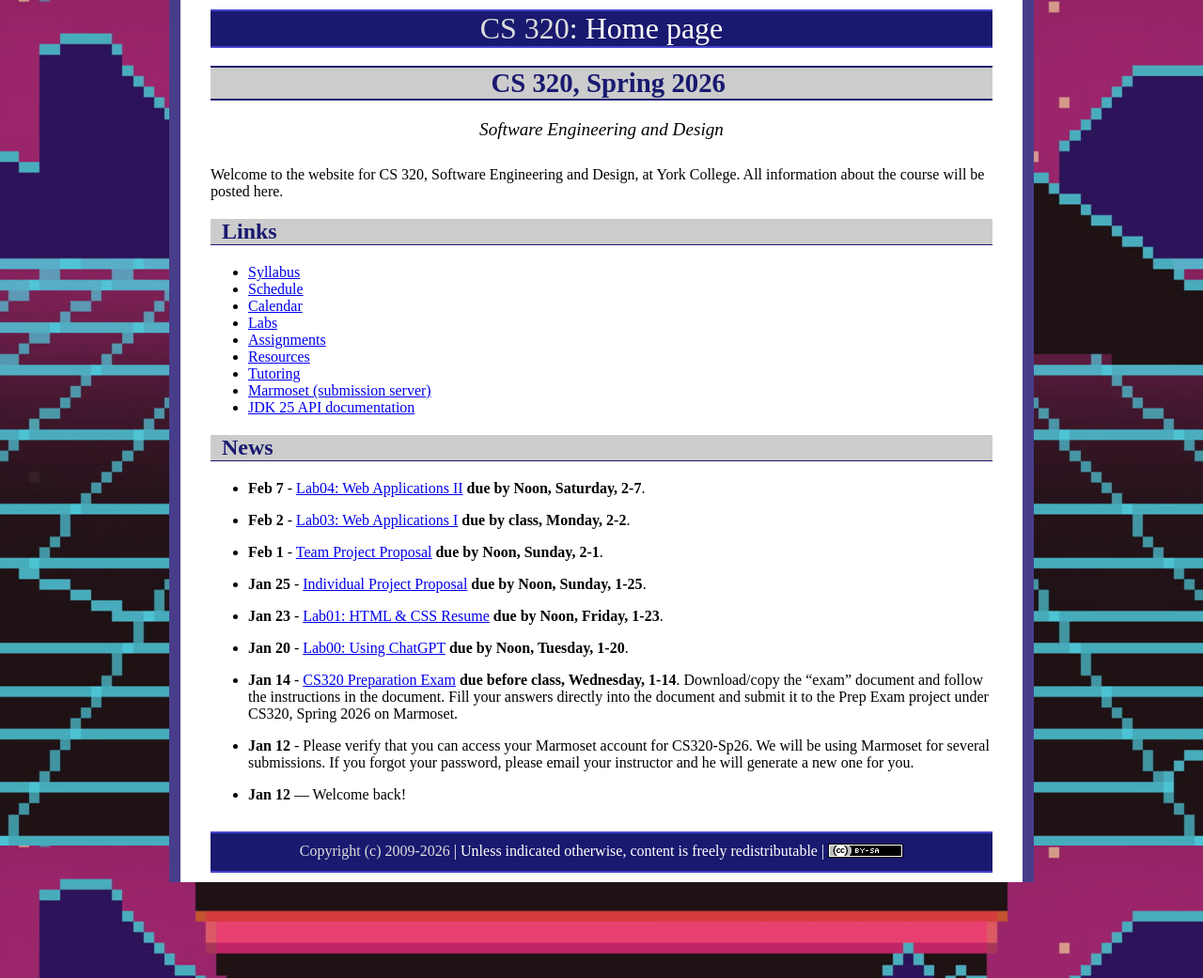
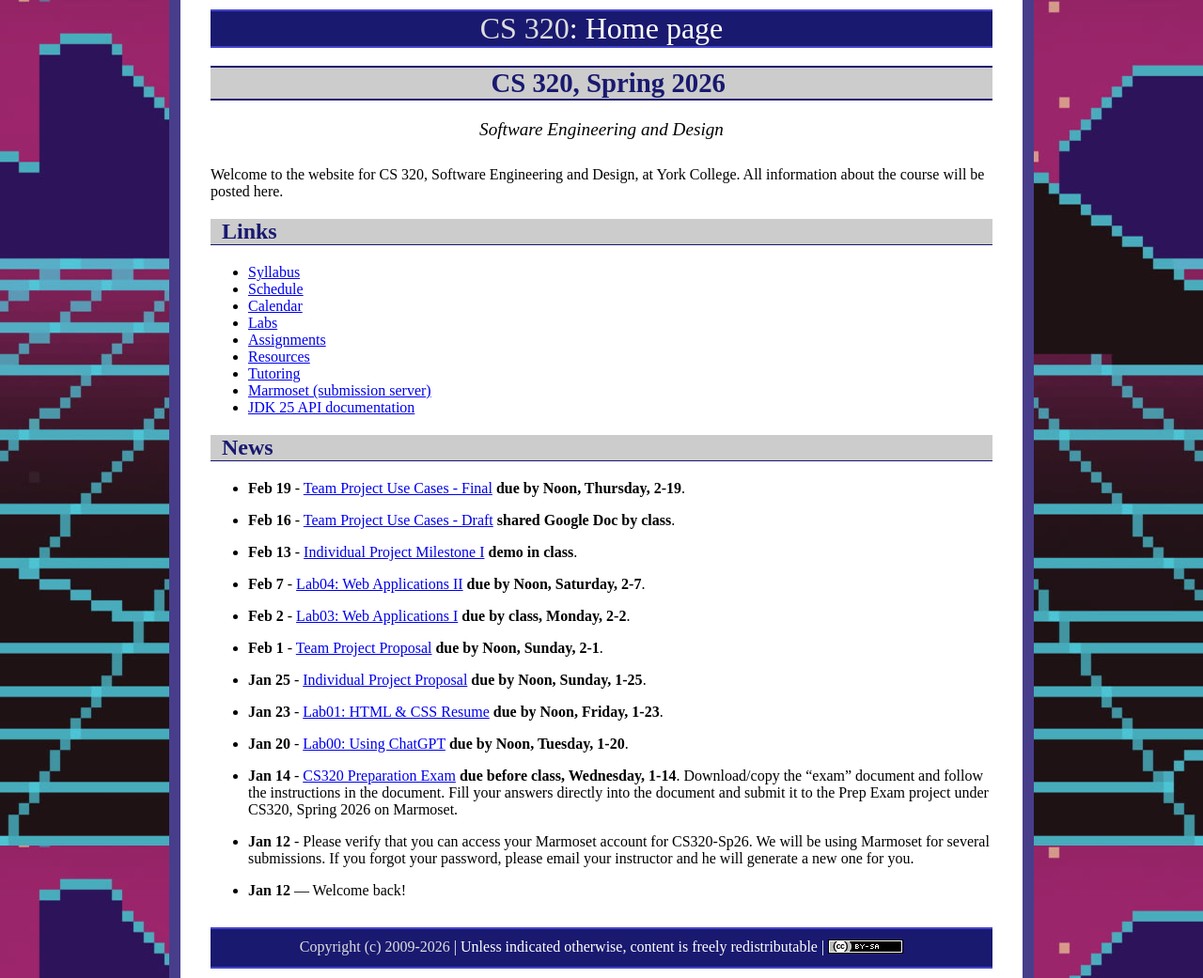
Before and after one commit to ycpcs/cs320-spring2026, a Jekyll site: the page built from index.md, in a window 1280 px wide. Shown: the whole page at 94% size. Built offline with Jekyll 4.4.1, drawn with Linux system fonts in a browser that asks for light colours.

Commit message:
update index
update index

```diff
--- a/index.md
+++ b/index.md
@@ -24,6 +24,12 @@ Welcome to the website for CS 320, Software Engineering and Design, at York Coll
 
 ## News
 
+* **Feb 19** - [Team Project Use Cases - Final](assign/assignT02.html) **due by Noon, Thursday, 2-19**.
+
+* **Feb 16** - [Team Project Use Cases - Draft](assign/assignT02.html) **shared Google Doc by class**.
+
+* **Feb 13** - [Individual Project Milestone I](assign/assignI02.html) **demo in class**.
+
 * **Feb 7** - [Lab04: Web Applications II](labs/lab04.html) **due by Noon, Saturday, 2-7**.
 
 * **Feb 2** - [Lab03: Web Applications I](labs/lab03.html) **due by class, Monday, 2-2**.
```
